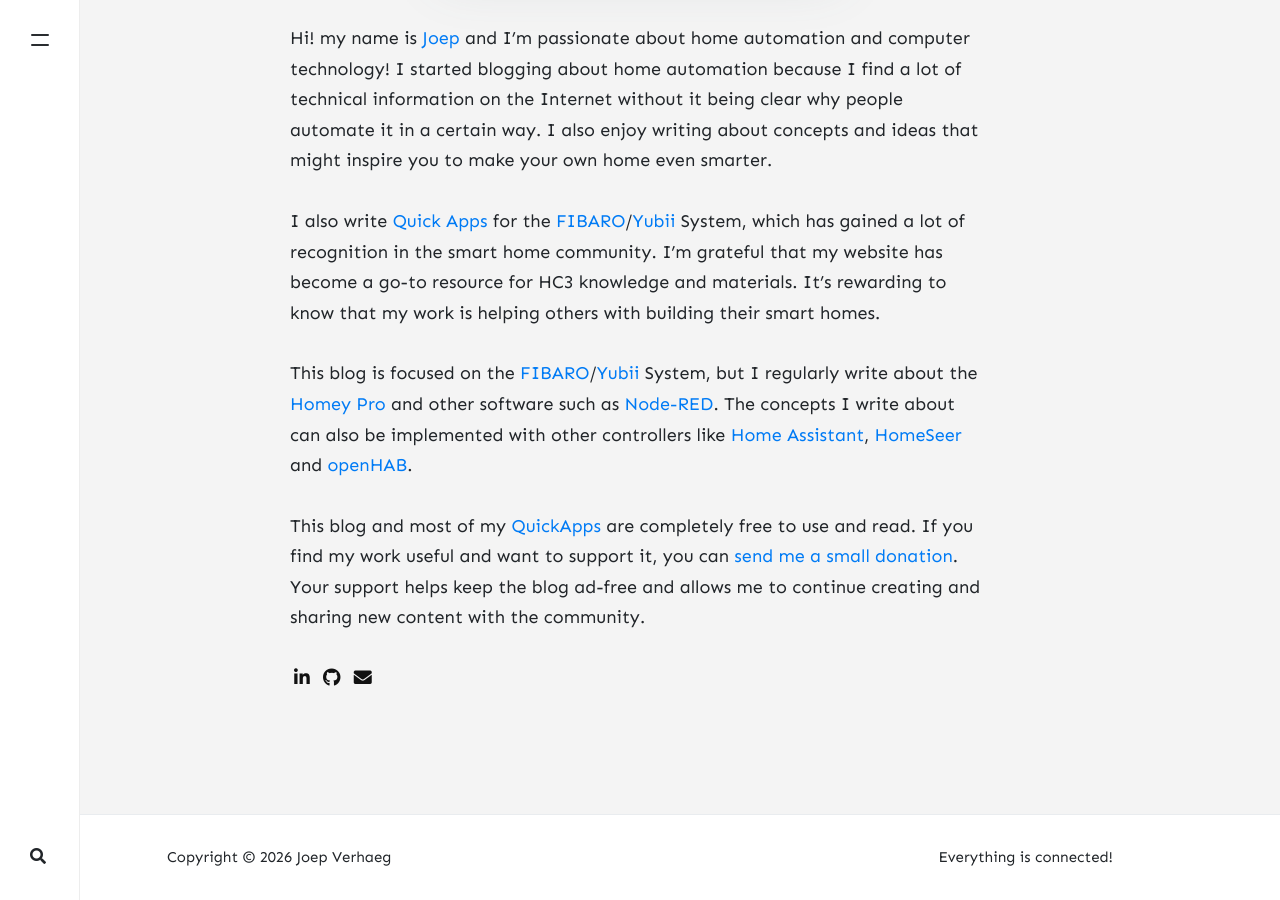
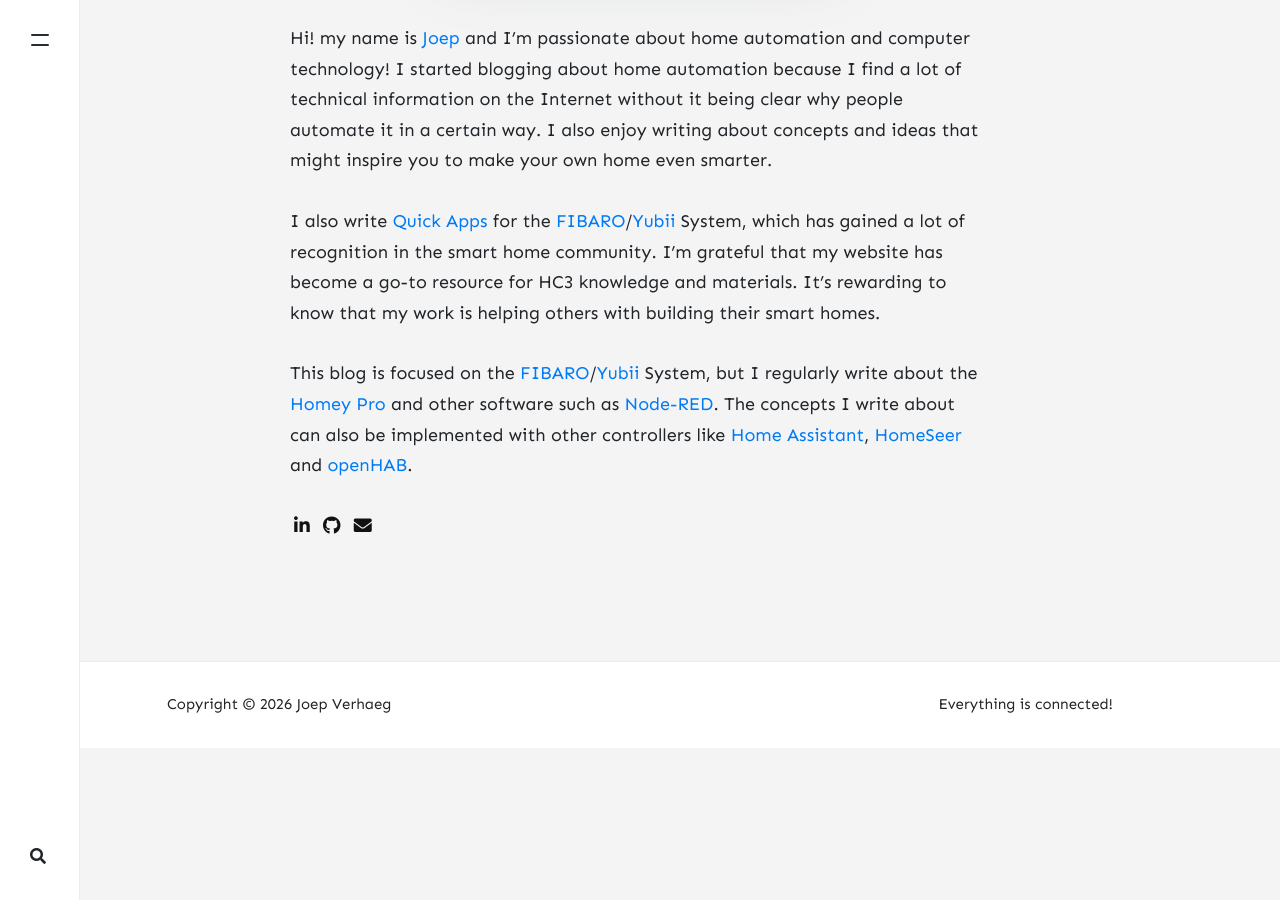
Before and after one commit to joepv/joepv.github.io, a Jekyll site: the page built from _pages/about.md, in a window 1280 px wide and 900 px high, scrolled down 613 px. Built offline with Jekyll 4.4.1, drawn with Linux system fonts in a browser that asks for light colours; nearby versions of some CDN libraries; after the commit the page ends 1361 px from its top, so only the background shows below that.

Commit message:
Remove donation buttons

```diff
--- a/_includes/author-box.html
+++ b/_includes/author-box.html
@@ -22,12 +22,6 @@
         <div class="col-md-9">
             <h4>{{ author.display_name }}</h4>
             <p class="mt-3 mb-0">{{ author.description }}</p>
-            <span style="margin-top: 5px;">
-                <p></p>
-                <script type='text/javascript' src='https://storage.ko-fi.com/cdn/widget/Widget_2.js'></script>
-                <script
-                    type='text/javascript'>kofiwidget2.init('Buy me a coffee', '#f57373', 'Z8Z8SY29P'); kofiwidget2.draw();</script>
-            </span>
         </div>
     </div>
 </div>
--- a/_pages/about.md
+++ b/_pages/about.md
@@ -12,13 +12,6 @@
 I also write [Quick Apps](https://marketplace.fibaro.com/profiles/fibaro-user-unnamed-78a51d7b-088d-4247-9e91-e2f42082e817) for the [FIBARO](https://www.fibaro.com/en/)/[Yubii](https://www.yubiihome.com/en) System, which has gained a lot of recognition in the smart home community. I'm grateful that my website has become a go-to resource for HC3 knowledge and materials. It's rewarding to know that my work is helping others with building their smart homes.
 
 This blog is focused on the [FIBARO](https://www.fibaro.com/en/)/[Yubii](https://www.yubiihome.com/en) System, but I regularly write about the [Homey Pro](https://homey.app/) and other software such as [Node-RED](https://nodered.org/). The concepts I write about can also be implemented with other controllers like [Home Assistant](https://www.home-assistant.io/), [HomeSeer](https://homeseer.com/) and [openHAB](https://www.openhab.org/).
-
-This blog and most of my [QuickApps](https://marketplace.fibaro.com/profiles/fibaro-user-unnamed-78a51d7b-088d-4247-9e91-e2f42082e817) are completely free to use and read. If you find my work useful and want to support it, you can [send me a small donation](https://ko-fi.com/joepverhaeg). Your support helps keep the blog ad-free and allows me to continue creating and sharing new content with the community.
-
-<span style="margin-top: 5px;">
-    <script type='text/javascript' src='https://storage.ko-fi.com/cdn/widget/Widget_2.js'></script>
-    <script type='text/javascript'>kofiwidget2.init('Support me', '#f57373', 'Z8Z8SY29P');kofiwidget2.draw();</script>
-</span>
 
 <p class="mt-4 mb-0">
     <a target="_blank" class="d-inline-block mx-1 text-dark" href="https://www.linkedin.com/in/joepverhaeg/"><i class="fab fa-linkedin-in"></i></a>
```
Also changed, not shown: _layouts/default.html (+15 -15 lines), _posts/2026-02-06-hc3-door-window-sensor.md (+0 -3 lines), donate/index.html (deleted, +0 -13 lines), homeconnectqa.html (+4 -8 lines).
